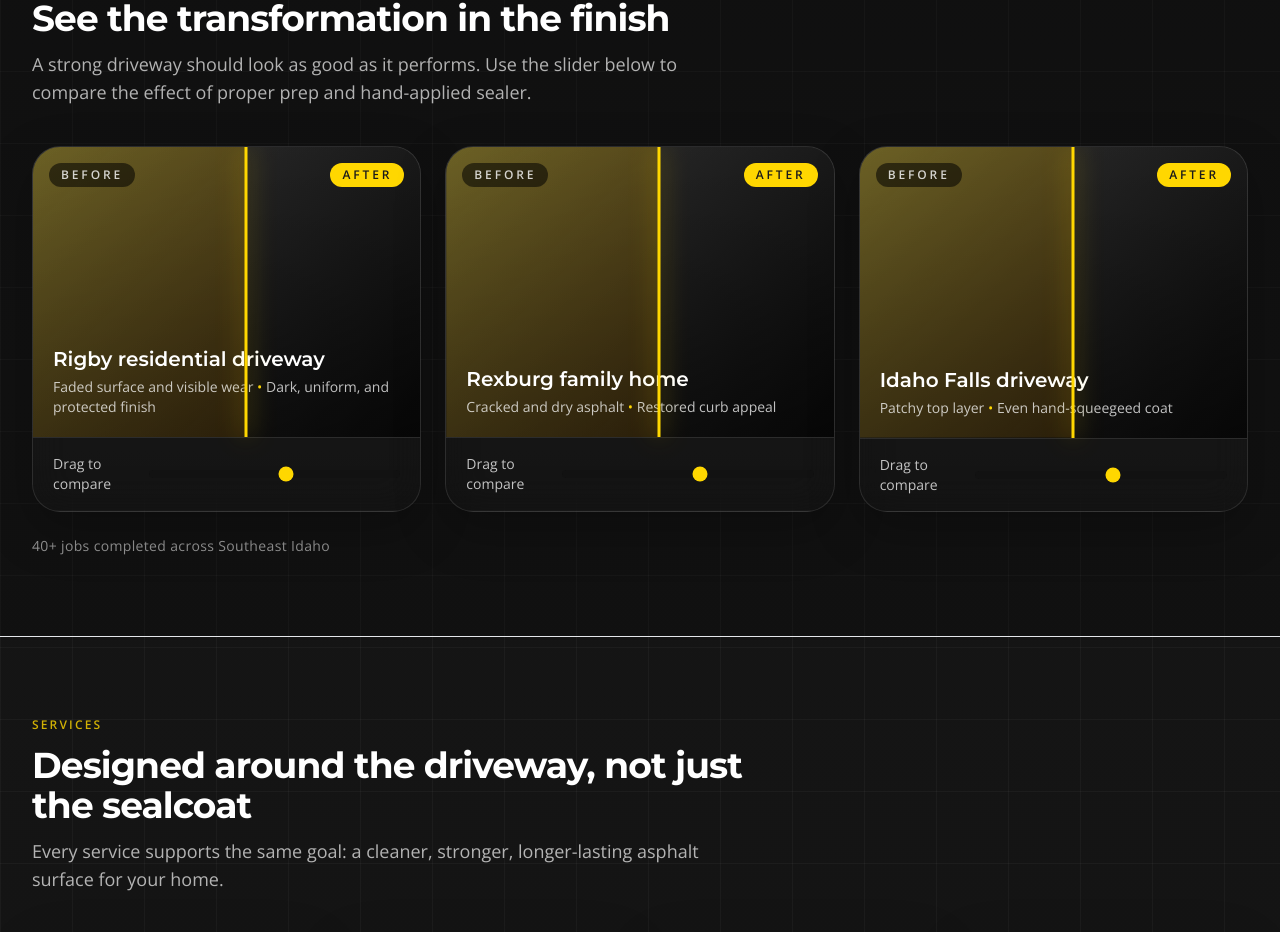
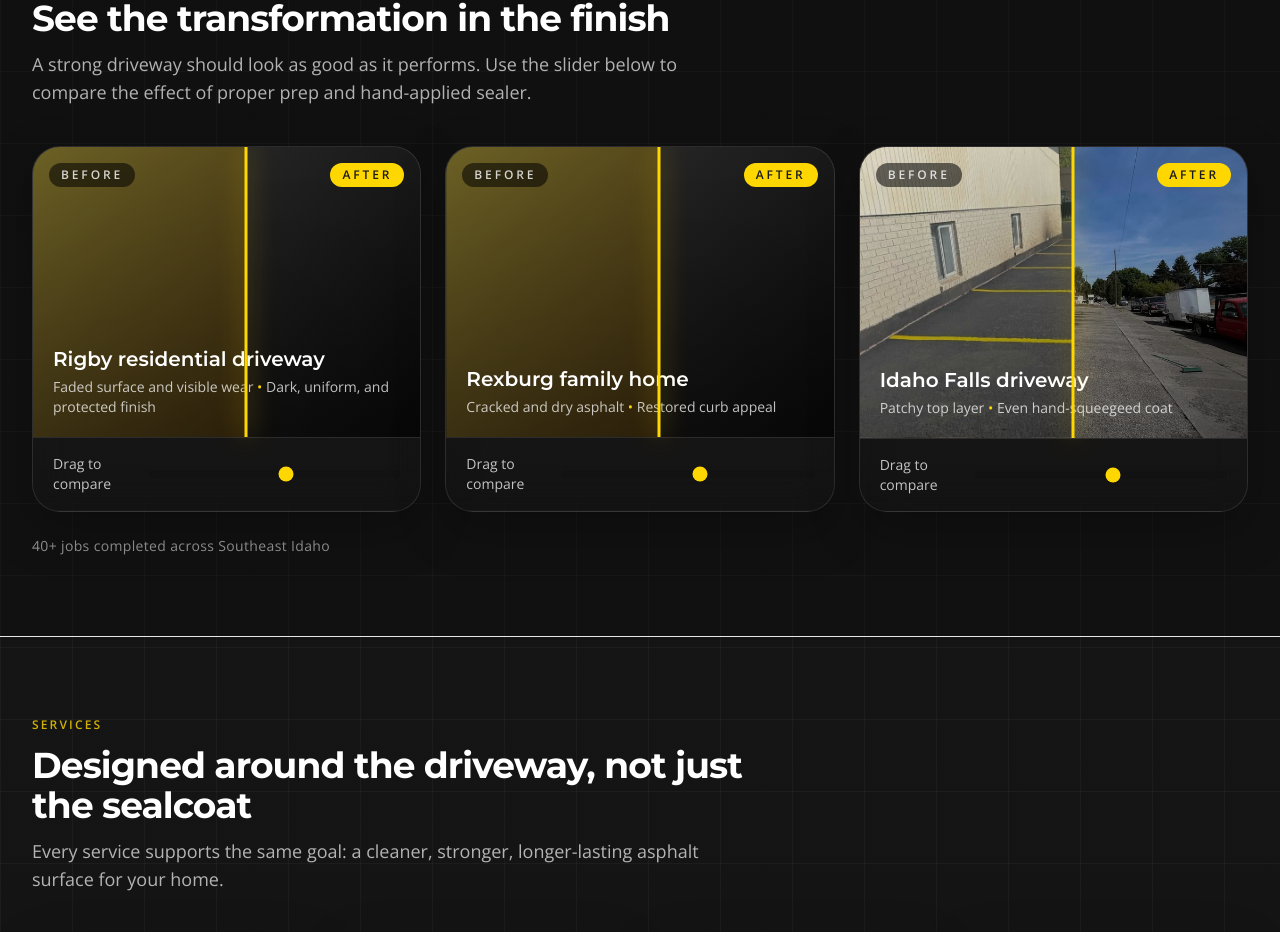
Before and after one commit to rosspence14-eng/southfork-sealcoat, a Next.js app: page / in a window 1280 px wide. Shown: the part 1585-2517 px from the top of the page. Built offline with nearby package versions, Linux system fonts and the light colour scheme.

Commit message:
first before after images

```diff
--- a/app/page.tsx
+++ b/app/page.tsx
@@ -106,7 +106,13 @@ export default function HomePage() {
           <div className="mt-10 grid gap-6 lg:grid-cols-3">
             <BeforeAfterSlider label="Rigby residential driveway" before="Faded surface and visible wear" after="Dark, uniform, and protected finish" />
             <BeforeAfterSlider label="Rexburg family home" before="Cracked and dry asphalt" after="Restored curb appeal" />
-            <BeforeAfterSlider label="Idaho Falls driveway" before="Patchy top layer" after="Even hand-squeegeed coat" />
+            <BeforeAfterSlider
+              after="Even hand-squeegeed coat"
+              afterImageSrc="/images/before-after/idaho-falls-after.jpg"
+              before="Patchy top layer"
+              beforeImageSrc="/images/before-after/idaho-falls-before.jpg"
+              label="Idaho Falls driveway"
+            />
           </div>
           <p className="mt-6 text-sm tracking-wide text-white/55">40+ jobs completed across Southeast Idaho</p>
         </div>
--- a/components/before-after-slider.tsx
+++ b/components/before-after-slider.tsx
@@ -1,24 +1,45 @@
 "use client";
 
+import Image from 'next/image';
 import { useState } from 'react';
 
 type BeforeAfterSliderProps = {
   label: string;
   before: string;
   after: string;
+  beforeImageSrc?: string;
+  afterImageSrc?: string;
 };
 
-export function BeforeAfterSlider({ label, before, after }: BeforeAfterSliderProps) {
+export function BeforeAfterSlider({
+  label,
+  before,
+  after,
+  beforeImageSrc,
+  afterImageSrc
+}: BeforeAfterSliderProps) {
   const [value, setValue] = useState(55);
+  const hasImages = Boolean(beforeImageSrc && afterImageSrc);
 
   return (
     <figure className="card-surface overflow-hidden rounded-[1.75rem]">
       <div className="relative aspect-[4/3]">
-        <div className="absolute inset-0 bg-[linear-gradient(135deg,rgba(60,60,60,0.95),rgba(15,15,15,0.95))]" />
-        <div
-          className="absolute inset-0 bg-[linear-gradient(135deg,rgba(255,215,0,0.3),rgba(255,140,0,0.22)),radial-gradient(circle_at_top_right,rgba(255,255,255,0.18),transparent_34%)]"
-          style={{ clipPath: `inset(0 ${100 - value}% 0 0)` }}
-        />
+        {hasImages ? (
+          <>
+            <Image alt={`${label} before`} className="object-cover" fill sizes="(min-width: 1024px) 33vw, 100vw" src={beforeImageSrc!} />
+            <div className="absolute inset-0" style={{ clipPath: `inset(0 ${100 - value}% 0 0)` }}>
+              <Image alt={`${label} after`} className="object-cover" fill sizes="(min-width: 1024px) 33vw, 100vw" src={afterImageSrc!} />
+            </div>
+          </>
+        ) : (
+          <>
+            <div className="absolute inset-0 bg-[linear-gradient(135deg,rgba(60,60,60,0.95),rgba(15,15,15,0.95))]" />
+            <div
+              className="absolute inset-0 bg-[linear-gradient(135deg,rgba(255,215,0,0.3),rgba(255,140,0,0.22)),radial-gradient(circle_at_top_right,rgba(255,255,255,0.18),transparent_34%)]"
+              style={{ clipPath: `inset(0 ${100 - value}% 0 0)` }}
+            />
+          </>
+        )}
         <div className="absolute inset-0 bg-[linear-gradient(160deg,rgba(0,0,0,0.08),rgba(0,0,0,0.55))]" />
         <div className="absolute left-4 top-4 rounded-full bg-black/55 px-3 py-1 text-xs font-semibold uppercase tracking-[0.24em] text-white/80">
           Before
```
Also changed, not shown: public/images/before-after/idaho-falls-after.jpg (added), public/images/before-after/idaho-falls-before.jpg (added).
